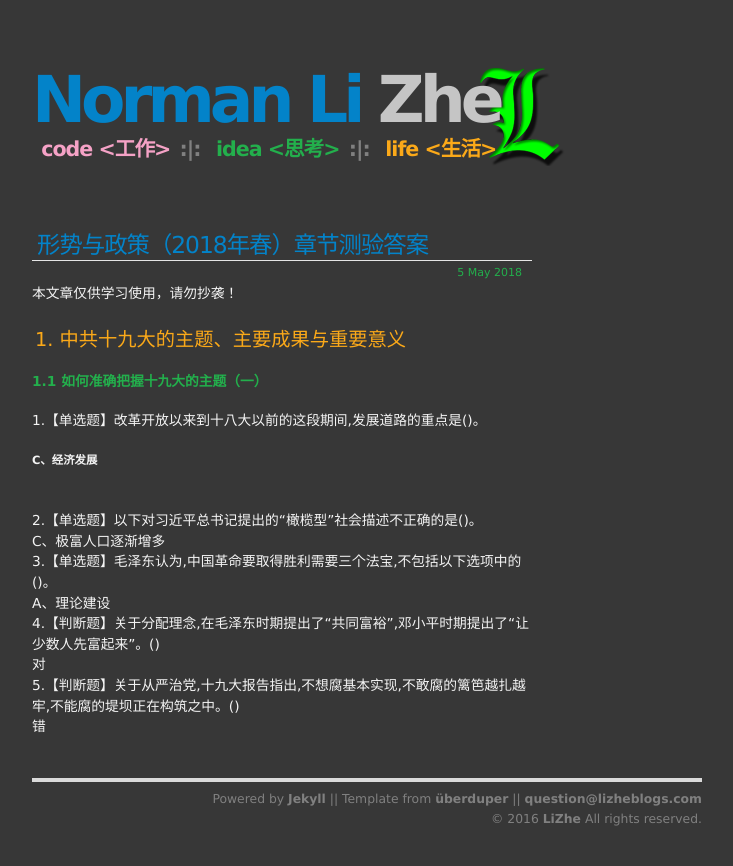
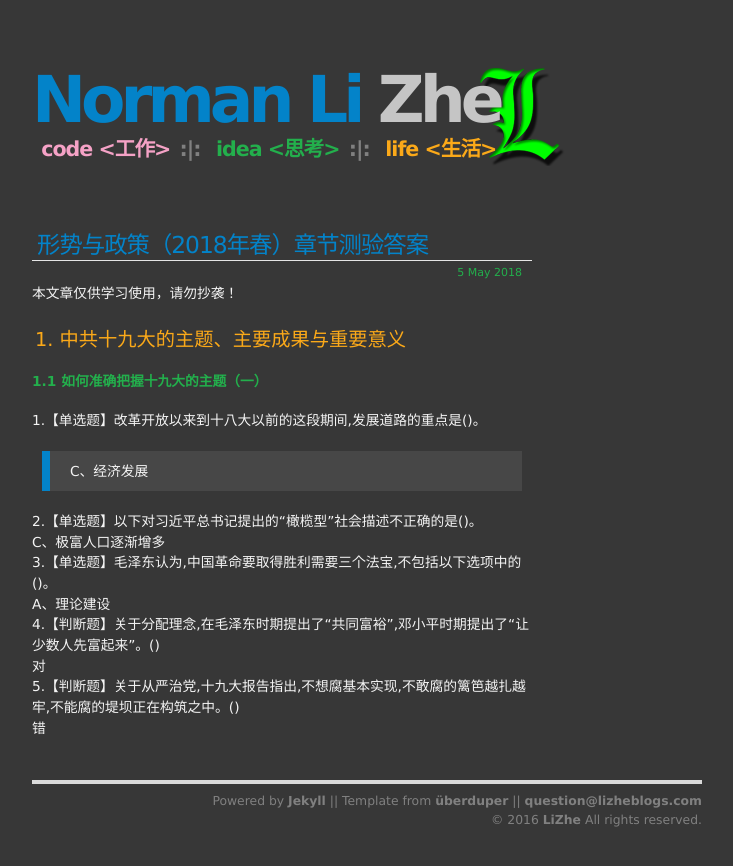
Before and after one commit to pulque/pulque.github.io, a Jekyll site: the page built from all/idea/_posts/2018-10-17-chinese-political-studies.html, in a window 1280 px wide. Shown: the top 866 px of the page, without its empty margins (273-1006 px from the left). Built offline with Jekyll 4.4.1, drawn with Linux system fonts in a browser that asks for light colours; comment, search, counter and statistics services are not loaded.

Commit message:
update chinese political studies

```diff
--- a/all/idea/_posts/2018-10-17-chinese-political-studies.html
+++ b/all/idea/_posts/2018-10-17-chinese-political-studies.html
@@ -12,7 +12,9 @@ title: "形势与政策（2018年春）章节测验答案"
 <h3>1. 中共十九大的主题、主要成果与重要意义</h3>
 <h4>1.1 如何准确把握十九大的主题（一）</h4>
 1.【单选题】改革开放以来到十八大以前的这段期间,发展道路的重点是()。<br>
-<h5>C、经济发展</h5><br>
+<blockquote>
+C、经济发展
+</blockquote>
 2.【单选题】以下对习近平总书记提出的“橄榄型”社会描述不正确的是()。<br>
 C、极富人口逐渐增多<br>
 3.【单选题】毛泽东认为,中国革命要取得胜利需要三个法宝,不包括以下选项中的()。<br>
```
